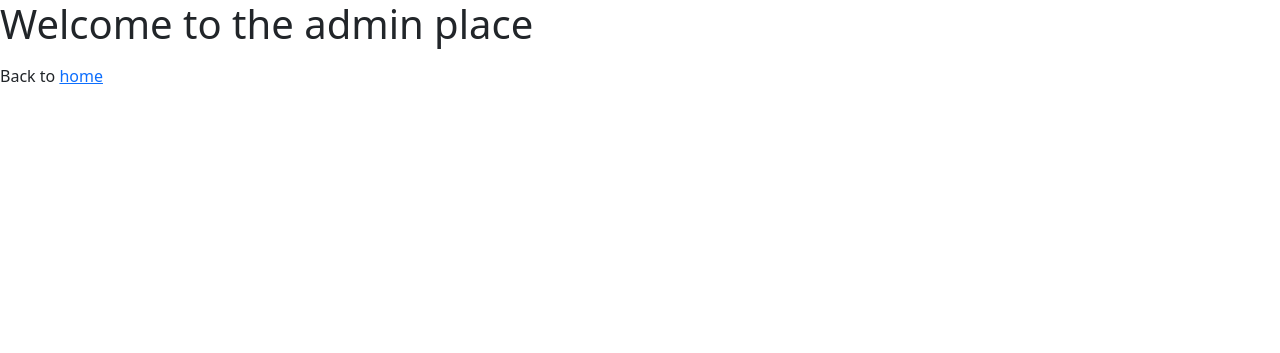
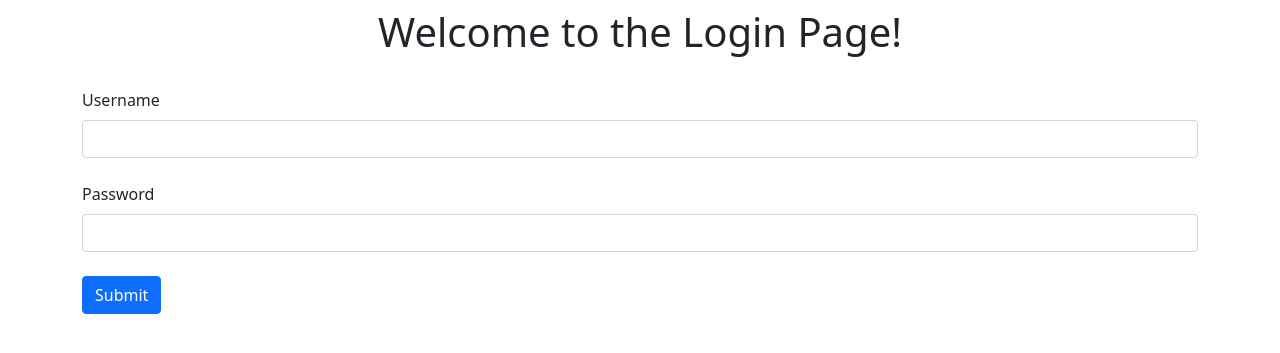
Before and after one commit to aniketnegi/hotel-management-sys, a Flask app: page /admin in a window 1280 px wide. Shown: the top 353 px of the page. Run offline with Flask 2, Linux system fonts and the light colour scheme; some libraries are stand-ins or nearby versions.

Commit message:
made a new simpler system
just an admin route handles both the login and actual admin functions

```diff
--- a/app.py
+++ b/app.py
@@ -1,56 +1,51 @@
-from os import name
-from flask import Flask, render_template, request, redirect, url_for, flash, jsonify
-from flask_mysqldb import MySQL
+# Importing the libraries
+from flask import Flask, flash, render_template, redirect  #Flask is the framework
+from forms import loginForm  #Importing forms from forms.py made using wtforms
+import pymysql as pm  #Importing pymysql
+
+app = Flask(__name__)
+# Configure the database
+app.config['SECRET_KEY'] = 'mysecretkey'
+db = pm.connect(host='localhost', user='root', passwd='root', db='hotel_mgmt')
+cursor = db.cursor()
 
 
-app = Flask(__name__)
+# Admin route
+@app.route('/admin', methods=['GET', 'POST'])
+def admin():
+    form = loginForm()
+    status = False
+    if form.validate_on_submit(): #form validation
 
-# Config MySQL
-app.config['MYSQL_HOST'] = 'localhost'
-app.config['MYSQL_USER'] = 'root'
-app.config['MYSQL_PASSWORD'] = 'root'
-app.config['MYSQL_DB'] = 'hotel_mgmt'
-app.config['SECRET_KEY'] = 'wTcnxeGX7Uj&@5p$bf%L!QBVx2St!rYUEvtKwF#$nNfs&bbZDraFfNQS2Eib6#t@%@EJ*iqsYugNqpCtJ8d48i@djrZDEeh$U@8sKPkhbu5T&S3jDAfpvP7tmqiis7^$'
-
-mysql = MySQL(app)
+        username = cursor.execute(
+            'SELECT username FROM employee_login WHERE username = "{}"'.format(
+                form.username.data))
 
 
+        if username:
+            username = ''.join(
+            cursor.fetchone())  #Convert the fetched tuple into str
+            password = form.password.data
+            user_pass = cursor.execute(
+                'SELECT password FROM employee_login WHERE username = "{}"'.
+                format(form.username.data))
+            user_pass = ''.join(cursor.fetchone())
 
-@app.route('/', methods=["GET", "POST"])
-def login():
-    if request.method == "POST":
-        userDetails = request.form
-        uname = userDetails['username'].strip()
-        pwd = userDetails['pwd']
-
-        # Fetch user id, pwd from db
-        cursor = mysql.connection.cursor()
-        cursor.execute(f"SELECT * FROM employee_login WHERE username = '{uname}' AND password = '{pwd}'")
-        data = cursor.fetchone()
-
-        if data:
-            cursor.execute(f"SELECT name FROM employee_login WHERE username = '{uname}' AND password = '{pwd}'")
-
-            for i in cursor.fetchone(): name=i
-
-            flash(f"Welcome {name}", "success")
-            return redirect(url_for('admin'))
-            cursor.close()
+            if password == user_pass:
+                status = True
+                name = cursor.execute(
+                    "SELECT name FROM employee_login WHERE username = '{}'".
+                    format(form.username.data))
+                name = ''.join(cursor.fetchone())
+                return render_template('admin.html', name=name, status=status, form=form)
+            else:
+                flash('Invalid Password!')
+                return render_template('admin.html', status=status, form=form)
         else:
-            flash("Invalid username and password")
-            return redirect(url_for('login'))
-
-    return render_template('login.html')
+            flash('Invalid password or username')
+            return render_template('admin.html', form=form)
+    return render_template('admin.html', form=form)
 
 
-@app.route('/admin')
-def admin():
-    return render_template('admin.html')
-
-@app.route('/table')
-def table():
-    return render_template('table.html')
-
-
-if __name__ == "__main__":
+if __name__ == '__main__':
     app.run(debug=True)
--- a/db-files/create-db.py
+++ b/db-files/create-db.py
@@ -1,6 +1,6 @@
-import mysql.connector
+import pymysql as pm
 
-db = mysql.connector.connect(
+db = pm.connect(
     host="localhost",
     user="root",
     passwd="root")
--- /dev/null
+++ b/forms.py
@@ -0,0 +1,9 @@
+from ast import Pass
+from flask_wtf import FlaskForm
+from wtforms import StringField, PasswordField, SubmitField
+from wtforms.validators import DataRequired
+
+class loginForm(FlaskForm):
+    username = StringField('Username', validators=[DataRequired()])
+    password = PasswordField('Password', validators=[DataRequired()])
+    submit = SubmitField('Submit')
--- a/templates/admin.html
+++ b/templates/admin.html
@@ -1,15 +1,34 @@
 {% extends 'base.html' %}
+
 {% block title %}
 Admin
 {% endblock title %}
 {% block content %}
-        <h1>Welcome to the admin place</h1>
-        <p>{% with messages = get_flashed_messages() %}
-            {% if messages %}
-               {% for message in messages %}
+{% if status %}
+<h1>Hello! {{ name }}</h1>
+{% else %}
+<h1>
+    <center>Welcome to the Login Page!</center>
+</h1>
+<br>
+<div class="container">
+    {% for message in get_flashed_messages() %}
+    <div class="alert alert-warning alert-dismissible fade show" role="alert">
         {{ message }}
+        <button type="button" class="btn-close" data-bs-dismiss="alert" aria-label="Close"></button>
+
         {% endfor %}
+    </div>
+    <form method="POST">
+        {{ form.hidden_tag() }}
+        {{ form.username.label(class="form-label") }}
+        {{ form.username(class="form-control")}}
+        <br>
+        {{ form.password.label(class="form-label") }}
+        {{ form.password(class="form-control")}}
+        <br>
+        {{ form.submit(class="btn btn-primary", type="submit") }}
+    </form>
+</div>
 {% endif %}
-         {% endwith %}</p>
-        Back to <a href="{{ url_for('login') }}">home</a>
 {% endblock content %}
--- a/templates/base.html
+++ b/templates/base.html
@@ -7,15 +7,32 @@
     <meta name="viewport" content="width=device-width, initial-scale=1.0">
     <link href="https://cdn.jsdelivr.net/npm/bootstrap@5.1.3/dist/css/bootstrap.min.css" rel="stylesheet"
         integrity="sha384-1BmE4kWBq78iYhFldvKuhfTAU6auU8tT94WrHftjDbrCEXSU1oBoqyl2QvZ6jIW3" crossorigin="anonymous">
-    <title>{% block title %}
+    <title>
+        {% block title %}
 
-        {% endblock title %}</title>
+        {% endblock title %}
+    </title>
 </head>
 
 <body>
-    {% block content %}
+    <div class="container">
+        <div class="row">
+            <div class="col-md-12">
+                <h1>
+                    {% block heading %}
 
-    {% endblock content %}
+                    {% endblock heading %}
+                </h1>
+            </div>
+        </div>
+        <div class="row">
+            <div class="col-md-12">
+                {% block content %}
+
+                {% endblock content %}
+            </div>
+        </div>
+    </div>
     <script src="https://cdn.jsdelivr.net/npm/bootstrap@5.1.3/dist/js/bootstrap.bundle.min.js"
         integrity="sha384-ka7Sk0Gln4gmtz2MlQnikT1wXgYsOg+OMhuP+IlRH9sENBO0LRn5q+8nbTov4+1p"
         crossorigin="anonymous"></script>
```
Also changed, not shown: TodoList.jsx (added, +124 -0 lines). Lines whose indentation alone changed are shown as unchanged.
